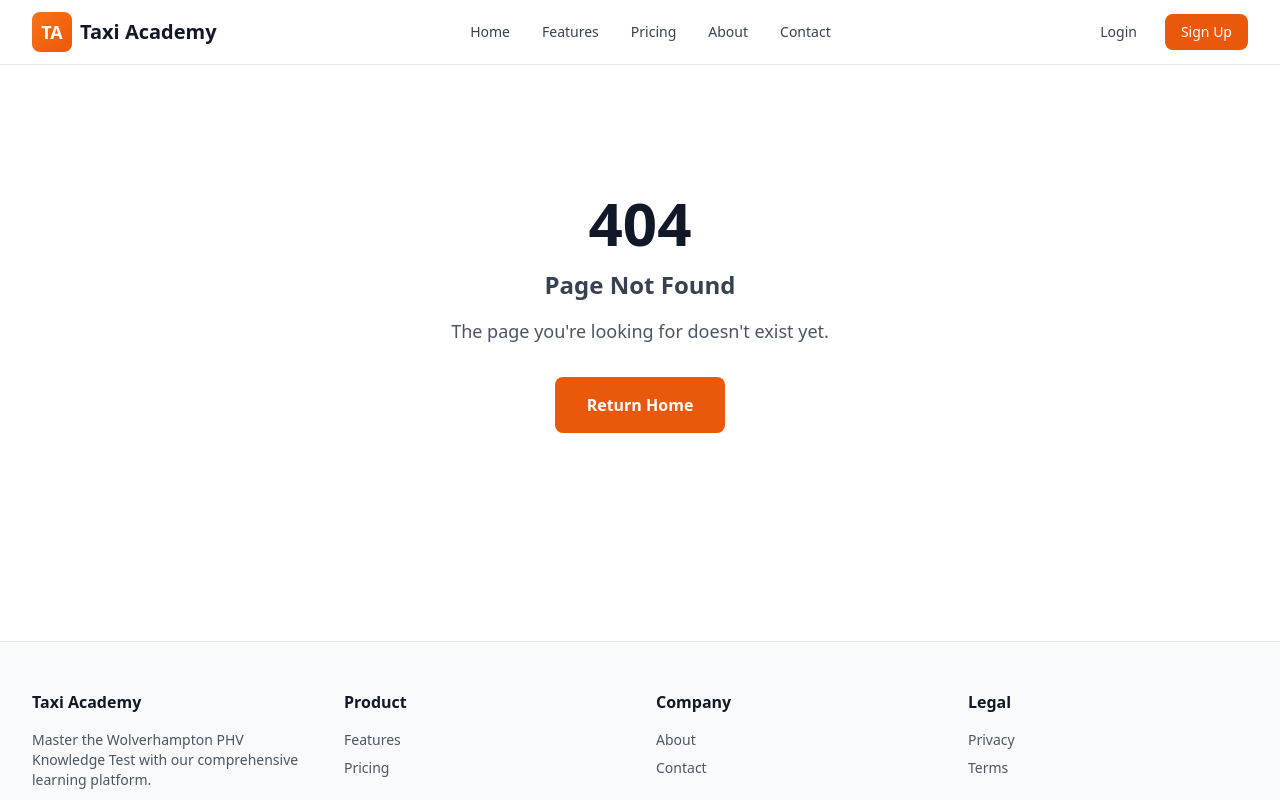
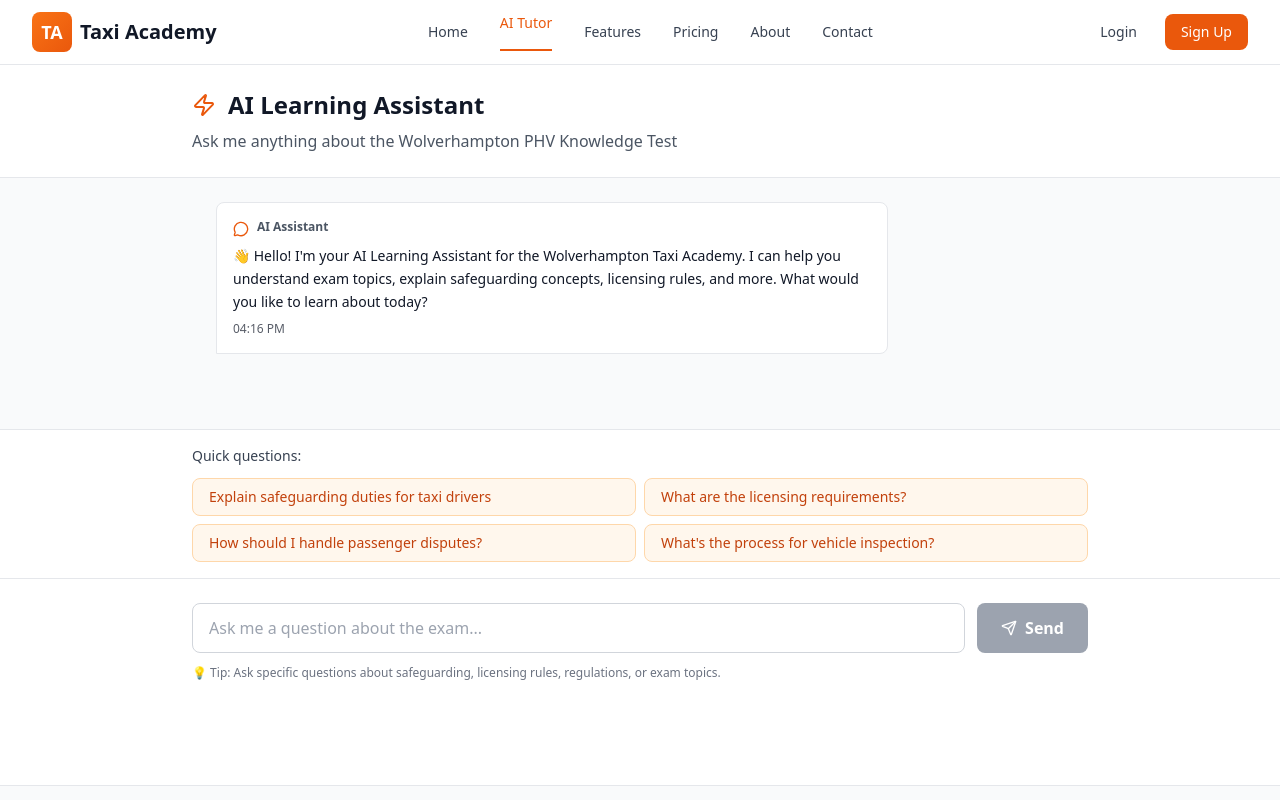
Before and after one commit to Ahmed19000810/wolverhampton-taxi-academy, a React (Vite) app: page /ai-learning in a window 1280 px wide. Shown: the top 800 px of the page. Built offline with nearby package versions, Linux system fonts and the light colour scheme.

Commit message:
Add AI learning assistant page with chat interface

```diff
--- a/client/App.tsx
+++ b/client/App.tsx
@@ -10,6 +10,7 @@ import Index from "./pages/Index";
 import Login from "./pages/Login";
 import Register from "./pages/Register";
 import ForgotPassword from "./pages/ForgotPassword";
+import AILearning from "./pages/AILearning";
 import Placeholder from "./pages/Placeholder";
 import NotFound from "./pages/NotFound";
 
@@ -26,6 +27,7 @@ const App = () => (
           <Route path="/login" element={<Login />} />
           <Route path="/register" element={<Register />} />
           <Route path="/forgot-password" element={<ForgotPassword />} />
+          <Route path="/ai-learning" element={<AILearning />} />
           <Route path="/features" element={<Placeholder />} />
           <Route path="/pricing" element={<Placeholder />} />
           <Route path="/about" element={<Placeholder />} />
--- a/client/components/Layout.tsx
+++ b/client/components/Layout.tsx
@@ -9,6 +9,7 @@ export default function Layout({ children }: { children: React.ReactNode }) {
 
   const navLinks = [
     { path: "/", label: "Home" },
+    { path: "/ai-learning", label: "AI Tutor" },
     { path: "/features", label: "Features" },
     { path: "/pricing", label: "Pricing" },
     { path: "/about", label: "About" },
--- /dev/null
+++ b/client/pages/AILearning.tsx
@@ -0,0 +1,237 @@
+import { useState, useRef, useEffect } from "react";
+import { Link } from "react-router-dom";
+import Layout from "@/components/Layout";
+import { Send, MessageCircle, Zap } from "lucide-react";
+import { useToast } from "@/components/ui/use-toast";
+
+interface Message {
+  id: string;
+  type: "user" | "ai";
+  content: string;
+  timestamp: Date;
+}
+
+export default function AILearning() {
+  const [messages, setMessages] = useState<Message[]>([
+    {
+      id: "1",
+      type: "ai",
+      content:
+        "👋 Hello! I'm your AI Learning Assistant for the Wolverhampton Taxi Academy. I can help you understand exam topics, explain safeguarding concepts, licensing rules, and more. What would you like to learn about today?",
+      timestamp: new Date(),
+    },
+  ]);
+  const [input, setInput] = useState("");
+  const [loading, setLoading] = useState(false);
+  const messagesEndRef = useRef<HTMLDivElement>(null);
+  const { toast } = useToast();
+
+  const scrollToBottom = () => {
+    messagesEndRef.current?.scrollIntoView({ behavior: "smooth" });
+  };
+
+  useEffect(() => {
+    scrollToBottom();
+  }, [messages]);
+
+  const handleSendMessage = async (e: React.FormEvent) => {
+    e.preventDefault();
+
+    if (!input.trim()) return;
+
+    // Add user message
+    const userMessage: Message = {
+      id: Date.now().toString(),
+      type: "user",
+      content: input,
+      timestamp: new Date(),
+    };
+
+    setMessages((prev) => [...prev, userMessage]);
+    setInput("");
+    setLoading(true);
+
+    try {
+      const response = await fetch("/api/ai-chat", {
+        method: "POST",
+        headers: { "Content-Type": "application/json" },
+        body: JSON.stringify({
+          message: input,
+          context: "Wolverhampton PHV Knowledge Test",
+        }),
+      });
+
+      if (!response.ok) {
+        throw new Error("Failed to get response from AI");
+      }
+
+      const data = await response.json();
+
+      // Add AI response
+      const aiMessage: Message = {
+        id: (Date.now() + 1).toString(),
+        type: "ai",
+        content: data.response,
+        timestamp: new Date(),
+      };
+
+      setMessages((prev) => [...prev, aiMessage]);
+    } catch (error) {
+      toast({
+        title: "Error",
+        description:
+          error instanceof Error ? error.message : "Failed to get AI response",
+        variant: "destructive",
+      });
+
+      // Add error message from AI
+      const errorMessage: Message = {
+        id: (Date.now() + 1).toString(),
+        type: "ai",
+        content:
+          "Sorry, I encountered an error. Please try again or contact support.",
+        timestamp: new Date(),
+      };
+      setMessages((prev) => [...prev, errorMessage]);
+    } finally {
+      setLoading(false);
+    }
+  };
+
+  const quickQuestions = [
+    "Explain safeguarding duties for taxi drivers",
+    "What are the licensing requirements?",
+    "How should I handle passenger disputes?",
+    "What's the process for vehicle inspection?",
+  ];
+
+  const handleQuickQuestion = (question: string) => {
+    setInput(question);
+  };
+
+  return (
+    <Layout>
+      <div className="h-[calc(100vh-160px)] flex flex-col bg-gray-50 dark:bg-slate-950">
+        {/* Header */}
+        <div className="bg-white dark:bg-slate-900 border-b border-gray-200 dark:border-slate-800 p-4 sm:p-6">
+          <div className="max-w-4xl mx-auto">
+            <div className="flex items-center gap-3 mb-2">
+              <Zap className="w-6 h-6 text-orange-600" />
+              <h1 className="text-2xl font-bold text-gray-900 dark:text-white">
+                AI Learning Assistant
+              </h1>
+            </div>
+            <p className="text-gray-600 dark:text-gray-400">
+              Ask me anything about the Wolverhampton PHV Knowledge Test
+            </p>
+          </div>
+        </div>
+
+        {/* Messages Container */}
+        <div className="flex-1 overflow-y-auto">
+          <div className="max-w-4xl mx-auto p-4 sm:p-6 space-y-6">
+            {messages.map((message) => (
+              <div
+                key={message.id}
+                className={`flex ${
+                  message.type === "user" ? "justify-end" : "justify-start"
+                }`}
+              >
+                <div
+                  className={`max-w-2xl rounded-lg p-4 ${
+                    message.type === "user"
+                      ? "bg-orange-600 text-white rounded-br-none"
+                      : "bg-white dark:bg-slate-800 text-gray-900 dark:text-white border border-gray-200 dark:border-slate-700 rounded-bl-none"
+                  }`}
+                >
+                  {message.type === "ai" && (
+                    <div className="flex items-start gap-2 mb-2">
+                      <MessageCircle className="w-4 h-4 text-orange-600 flex-shrink-0 mt-0.5" />
+                      <span className="text-xs font-semibold text-gray-600 dark:text-gray-400">
+                        AI Assistant
+                      </span>
+                    </div>
+                  )}
+                  <p className="text-sm leading-relaxed whitespace-pre-wrap">
+                    {message.content}
+                  </p>
+                  <span className="text-xs opacity-70 mt-2 block">
+                    {message.timestamp.toLocaleTimeString([], {
+                      hour: "2-digit",
+                      minute: "2-digit",
+                    })}
+                  </span>
+                </div>
+              </div>
+            ))}
+
+            {loading && (
+              <div className="flex justify-start">
+                <div className="bg-white dark:bg-slate-800 text-gray-900 dark:text-white border border-gray-200 dark:border-slate-700 rounded-lg p-4 rounded-bl-none">
+                  <div className="flex items-center gap-2">
+                    <div className="w-2 h-2 bg-orange-600 rounded-full animate-bounce"></div>
+                    <div className="w-2 h-2 bg-orange-600 rounded-full animate-bounce delay-100"></div>
+                    <div className="w-2 h-2 bg-orange-600 rounded-full animate-bounce delay-200"></div>
+                  </div>
+                </div>
+              </div>
+            )}
+
+            <div ref={messagesEndRef} />
+          </div>
+        </div>
+
+        {/* Quick Questions */}
+        {messages.length === 1 && (
+          <div className="bg-white dark:bg-slate-900 border-t border-gray-200 dark:border-slate-800 p-4">
+            <div className="max-w-4xl mx-auto">
+              <p className="text-sm font-medium text-gray-700 dark:text-gray-300 mb-3">
+                Quick questions:
+              </p>
+              <div className="grid grid-cols-1 sm:grid-cols-2 gap-2">
+                {quickQuestions.map((question, idx) => (
+                  <button
+                    key={idx}
+                    onClick={() => handleQuickQuestion(question)}
+                    className="text-left px-4 py-2 bg-orange-50 dark:bg-orange-900/20 border border-orange-200 dark:border-orange-800 rounded-lg text-sm text-orange-700 dark:text-orange-200 hover:bg-orange-100 dark:hover:bg-orange-900/40 transition-all"
+                  >
+                    {question}
+                  </button>
+                ))}
+              </div>
+            </div>
+          </div>
+        )}
+
+        {/* Input Area */}
+        <div className="bg-white dark:bg-slate-900 border-t border-gray-200 dark:border-slate-800 p-4 sm:p-6">
+          <div className="max-w-4xl mx-auto">
+            <form onSubmit={handleSendMessage} className="flex gap-3">
+              <input
+                type="text"
+                value={input}
+                onChange={(e) => setInput(e.target.value)}
+                placeholder="Ask me a question about the exam..."
+                disabled={loading}
+                className="flex-1 px-4 py-3 border border-gray-300 dark:border-slate-600 rounded-lg bg-white dark:bg-slate-800 text-gray-900 dark:text-white placeholder-gray-400 focus:outline-none focus:ring-2 focus:ring-orange-600 dark:focus:ring-orange-500 disabled:opacity-50"
+              />
+              <button
+                type="submit"
+                disabled={loading || !input.trim()}
+                className="px-6 py-3 bg-orange-600 hover:bg-orange-700 disabled:bg-gray-400 text-white font-semibold rounded-lg transition-all flex items-center gap-2"
+              >
+                <Send className="w-4 h-4" />
+                <span className="hidden sm:inline">Send</span>
+              </button>
+            </form>
+
+            <p className="text-xs text-gray-500 dark:text-gray-400 mt-3">
+              💡 Tip: Ask specific questions about safeguarding, licensing
+              rules, regulations, or exam topics.
+            </p>
+          </div>
+        </div>
+      </div>
+    </Layout>
+  );
+}
```
Also changed, not shown: 2 other files (tests, documents, lock files or other folders).
